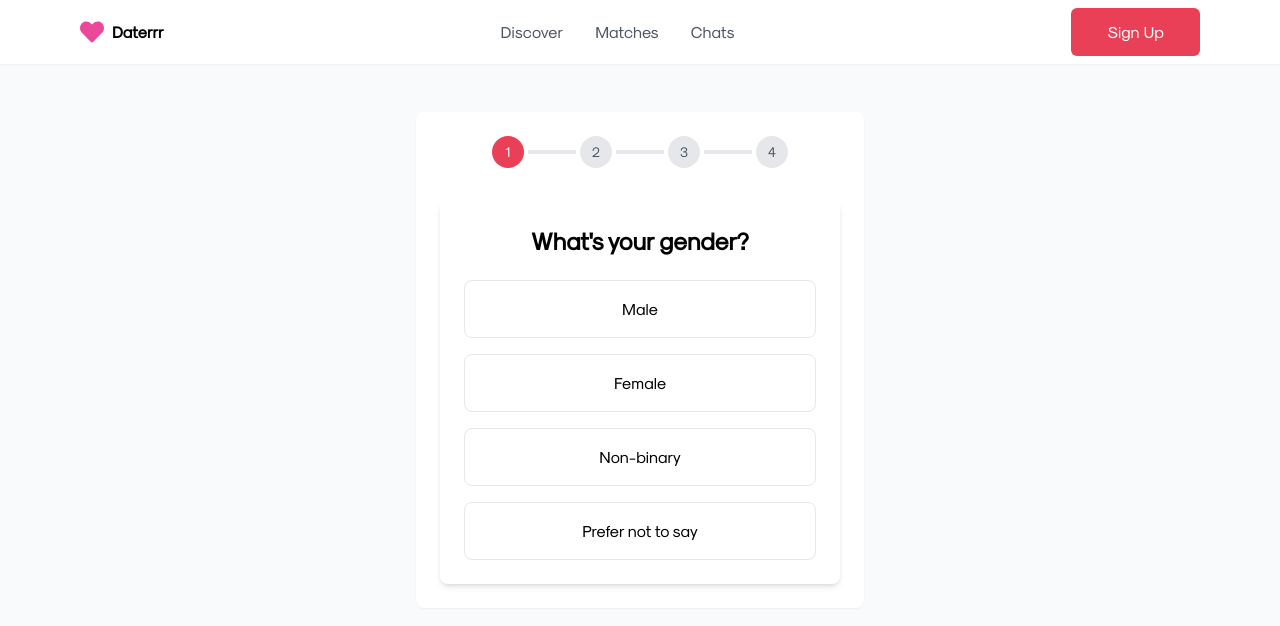
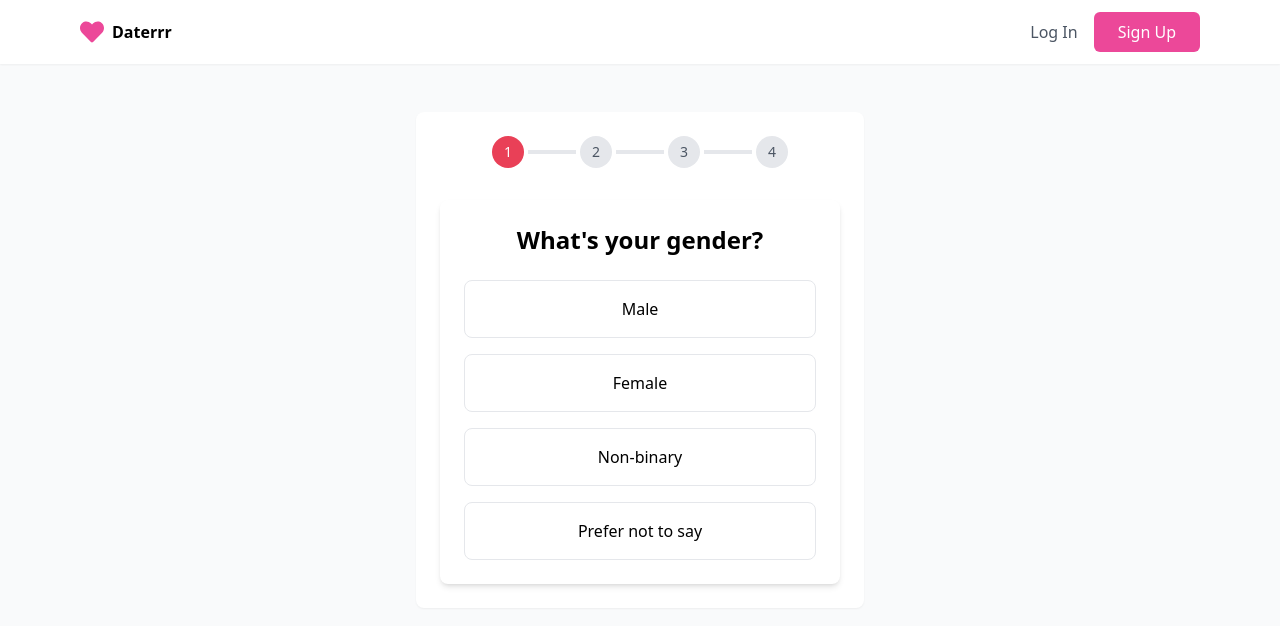
Before and after one commit to whotterre/daterrr-client, a Next.js app: page /signup in a window 1280 px wide. Shown: the top 626 px of the page. Built offline with nearby package versions, Linux system fonts and the light colour scheme.

Commit message:
integrate context with navbar

```diff
--- a/src/app/globals.css
+++ b/src/app/globals.css
@@ -16,9 +16,7 @@
 
 }
 
-body {
-  font-family: "Sk-Modernist";
-}
+bo
 
 @layer utilities {
   .text-balance {
--- a/src/app/layout.tsx
+++ b/src/app/layout.tsx
@@ -1,7 +1,8 @@
 import type { Metadata } from "next";
 import localFont from "next/font/local";
 import "./globals.css";
-import Navbar from "../components/Navbar"
+import Navbar from "../components/Navbar";
+import { AuthProvider } from "@/contexts/AuthContext";
 
 const geistSans = localFont({
   src: "./fonts/GeistVF.woff",
@@ -26,11 +27,11 @@ export default function RootLayout({
 }>) {
   return (
     <html lang="en">
-      <body
-        className={`${geistSans.variable} ${geistMono.variable} antialiased`}
-      >
-        <Navbar/>
-        {children}
+      <body className={`${geistSans.variable} ${geistMono.variable} antialiased`}>
+        <AuthProvider>
+          <Navbar />
+          {children}
+        </AuthProvider>
       </body>
     </html>
   );
--- a/src/components/Navbar.tsx
+++ b/src/components/Navbar.tsx
@@ -1,26 +1,25 @@
-'use client'; // Required for interactivity
+'use client';
 
 import Link from 'next/link';
 import { usePathname } from 'next/navigation';
-import React from 'react';
 import { FaBell, FaHeart } from 'react-icons/fa';
 import { RxAvatar } from 'react-icons/rx';
+import { AuthContext } from '@/contexts/AuthContext';
+import { useContext } from 'react';
+
 export default function Navbar() {
-
-
-
   const pathname = usePathname();
-
+  const { isAuthenticated } = useContext(AuthContext)!
   return (
     <nav className="fixed top-0 w-full bg-white shadow-sm z-50">
       <div className="max-w-6xl mx-auto px-4 flex items-center justify-between h-16">
-        {/* Logo */}
         <Link href="/" className="flex items-center">
           <FaHeart className="h-6 w-6 text-pink-500" />
           <span className="ml-2 font-bold">Daterrr</span>
         </Link>
 
-        {/* Main Navigation */}
+        {/* Main Navigation - Only show when logged in */}
+        {isAuthenticated && (
           <div className="hidden md:flex space-x-8">
             <NavLink href="/discover" currentPath={pathname}>
               Discover
@@ -32,19 +31,37 @@ export default function Navbar() {
               Chats
             </NavLink>
           </div>
+        )}
 
         {/* User Controls */}
         <div className="flex items-center space-x-4 justify-end">
-          {/* <FaBell className="text-2xl"/>
-          <RxAvatar className="text-2xl"/> */}
-
+          {isAuthenticated ? (
+            <>
+              <button className="p-2 text-gray-600 hover:text-pink-500">
+                <FaBell className="text-xl" />
+              </button>
+              <Link href="/profile">
+                <button className="p-2 text-gray-600 hover:text-pink-500">
+                  <RxAvatar className="text-xl" />
+                </button>
+              </Link>
+            </>
+          ) : (
+            <>
+              <Link
+                href="/login"
+                className="text-gray-600 hover:text-pink-500 transition-colors"
+              >
+                Log In
+              </Link>
               <Link
                 href="/signup"
-            className={`${true ? 'text-pink-600 font-medium' : 'text-gray-600 hover:text-pink-500'
-              } transition-colors`}
+                className="bg-pink-500 py-2 px-6 rounded-md text-white hover:bg-pink-600 transition-colors"
               >
-            <button className='bg-200 py-3 px-9 rounded-md text-white'>Sign Up</button>
+                Sign Up
               </Link>
+            </>
+          )}
         </div>
       </div>
     </nav>
--- /dev/null
+++ b/src/contexts/AuthContext.tsx
@@ -0,0 +1,51 @@
+'use client';
+import { createContext, ReactNode, useState, useContext } from "react";
+
+type LoginData = {
+    email: string;
+    password: string;
+};
+
+type AuthContextType = {
+    authData: LoginData;
+    updateFormData: <K extends keyof LoginData>(field: K, value: LoginData[K]) => void;
+    isAuthenticated: boolean;
+    login: () => void;
+    logout: () => void;
+};
+
+export const AuthContext = createContext<AuthContextType | undefined>(undefined);
+
+export const AuthProvider = ({ children }: { children: React.ReactNode }) => {
+    const [authData, setAuthData] = useState<LoginData>({
+        email: "",
+        password: ""
+    });
+    const [isAuthenticated, setIsAuthenticated] = useState(false);
+
+    const updateFormData = <K extends keyof LoginData>(field: K, value: LoginData[K]) => {
+        setAuthData(prev => ({ ...prev, [field]: value }));
+    };
+
+    const login = () => {
+        // Your authentication logic here
+        setIsAuthenticated(true);
+    };
+
+    const logout = () => {
+        setIsAuthenticated(false);
+        setAuthData({ email: "", password: "" });
+    };
+
+    return (
+        <AuthContext.Provider value={{
+            authData,
+            updateFormData,
+            isAuthenticated,
+            login,
+            logout
+        }}>
+            {children}
+        </AuthContext.Provider>
+    );
+};
--- a/src/contexts/SignupContext.tsx
+++ b/src/contexts/SignupContext.tsx
@@ -1,7 +1,7 @@
 import { createContext, ReactNode, useState } from "react";
 
 // Location type
-type Location = {
+export type Location = {
   longitude: number;
   latitude: number;
 };
```
Lines whose indentation alone changed are shown as unchanged.
